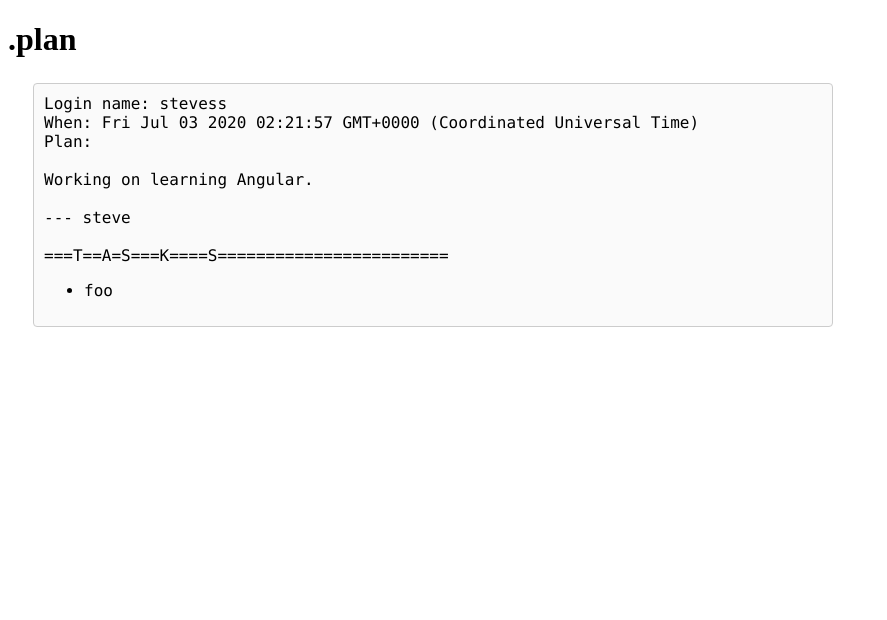
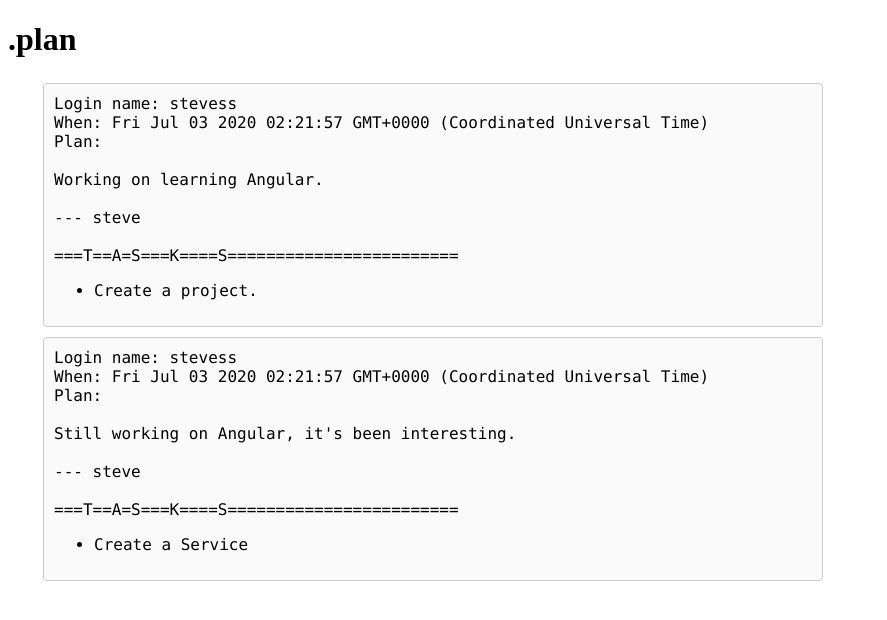
Before and after one commit to cdvanhorn/plan-site, an Angular app in the folder frontend/: page / in a window 1280 px wide. Shown: the top 620 px of the page, without its empty margins (0-887 px from the left). Built offline with nearby package versions, Linux system fonts and the light colour scheme.

Commit message:
added a mock list of entries

```diff
--- a/frontend/src/app/entries/entries.component.html
+++ b/frontend/src/app/entries/entries.component.html
@@ -1,3 +1,3 @@
-<div *ngFor="let entry of entries">
+<div *ngFor="let entry of entries" style="margin: 10px 10px 10px 10px;">
     <app-entry [entry]="entry"></app-entry>
 </div>
--- a/frontend/src/app/entries/entries.component.ts
+++ b/frontend/src/app/entries/entries.component.ts
@@ -1,6 +1,6 @@
 import { Component, OnInit } from '@angular/core';
 import {Entry} from '../models/entry';
-import {State} from '../models/state.enum';
+import {ENTRIES} from '../models/mock/entries';
 
 @Component({
   selector: 'app-entries',
@@ -8,17 +8,7 @@ import {State} from '../models/state.enum';
   styleUrls: ['./entries.component.css']
 })
 export class EntriesComponent implements OnInit {
-  entries: Entry[] = [
-    {
-      id: '1',
-      who: 'stevess',
-      notes: 'Working on learning Angular. <br><br>--- steve',
-      tasks: [
-        {id: '1', text: 'foo', closed: null, state: State.Noted}
-      ],
-      date: new Date()
-    }
-  ];
+  entries: Entry[] = ENTRIES;
 
   constructor() { }
 
--- /dev/null
+++ b/frontend/src/app/models/mock/entries.ts
@@ -0,0 +1,23 @@
+import {Entry} from '../entry';
+import {State} from '../state.enum';
+
+export const ENTRIES: Entry[] = [
+    {
+        id: '1',
+        who: 'stevess',
+        notes: 'Working on learning Angular. <br><br>--- steve',
+        tasks: [
+            {id: '1', text: 'Create a project.', closed: null, state: State.Finished}
+        ],
+        date: new Date()
+    },
+    {
+        id: '2',
+        who: 'stevess',
+        notes: 'Still working on Angular, it\'s been interesting. <br><br>--- steve',
+        tasks: [
+            {id: '1', text: 'Create a Service', closed: null, state: State.Noted}
+        ],
+        date: new Date()
+    }
+];
```
